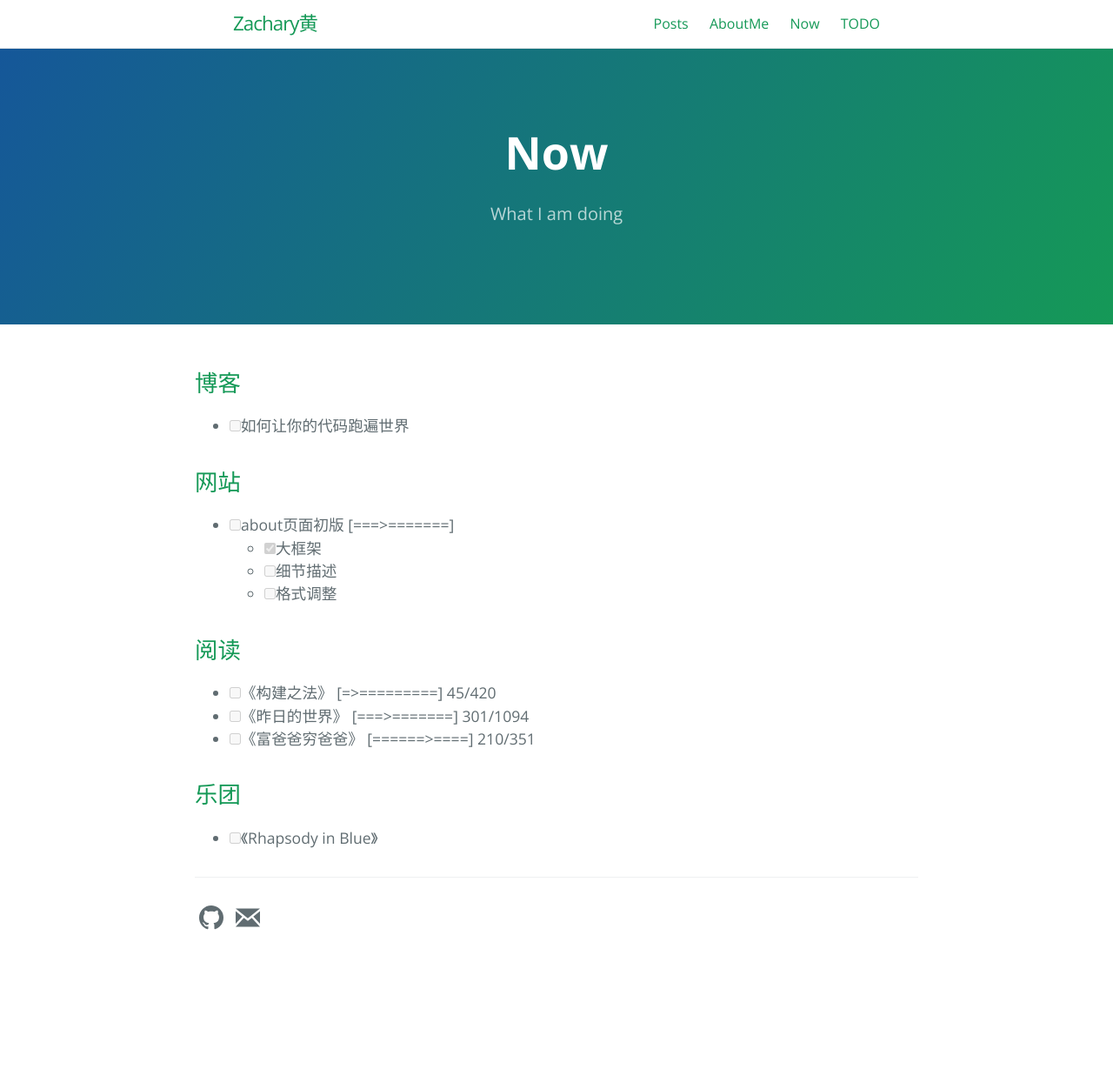
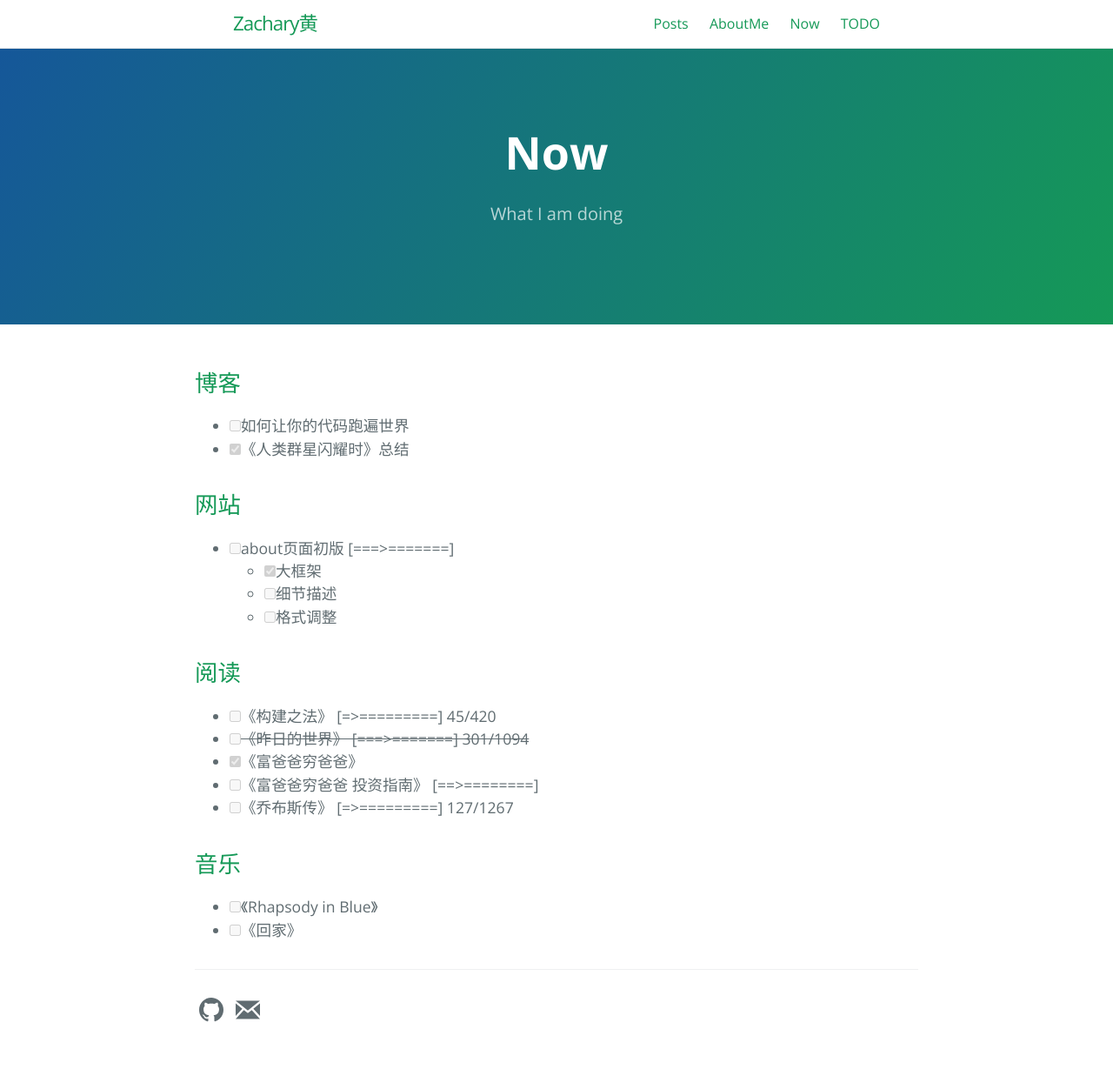
Before and after one commit to ZacharyHuang/ZacharyHuang.github.io, a Jekyll site: the page built from now.md, in a window 1280 px wide. Shown: the whole page at 87% size. Built offline with Jekyll 4.4.1, drawn with Linux system fonts in a browser that asks for light colours; before the commit the page ends 1123 px from its top, so only the background shows below that.

Commit message:
2021-01-13 update

```diff
--- a/now.md
+++ b/now.md
@@ -9,6 +9,7 @@ order: 3
 
 ## 博客
 - [ ] 如何让你的代码跑遍世界
+- [x] 《人类群星闪耀时》总结
 
 ## 网站
 - [ ] about页面初版 \[===>=======\]
@@ -18,8 +19,11 @@ order: 3
 
 ## 阅读
 - [ ] 《构建之法》 \[=>=========\] 45/420
-- [ ] 《昨日的世界》 \[===>=======\] 301/1094
-- [ ] 《富爸爸穷爸爸》 \[======>====\] 210/351
+- [ ] ~~《昨日的世界》 \[===>=======\] 301/1094~~
+- [x] 《富爸爸穷爸爸》
+- [ ] 《富爸爸穷爸爸 投资指南》 \[==>========\]
+- [ ] 《乔布斯传》 \[=>=========\] 127/1267
 
-## 乐团
+## 音乐
 - [ ] 《Rhapsody in Blue》
+- [ ] 《回家》
```
Also changed, not shown: 404.md (+4 -2 lines), _posts/2021-01-13-sternstunden-der-menschheit-reading-summary.md (renamed from _drafts/sternstunden-der-menschheit-reading-summary.md, +5 -0 lines), todo.md (+2 -1 lines), 404.gif (added).
